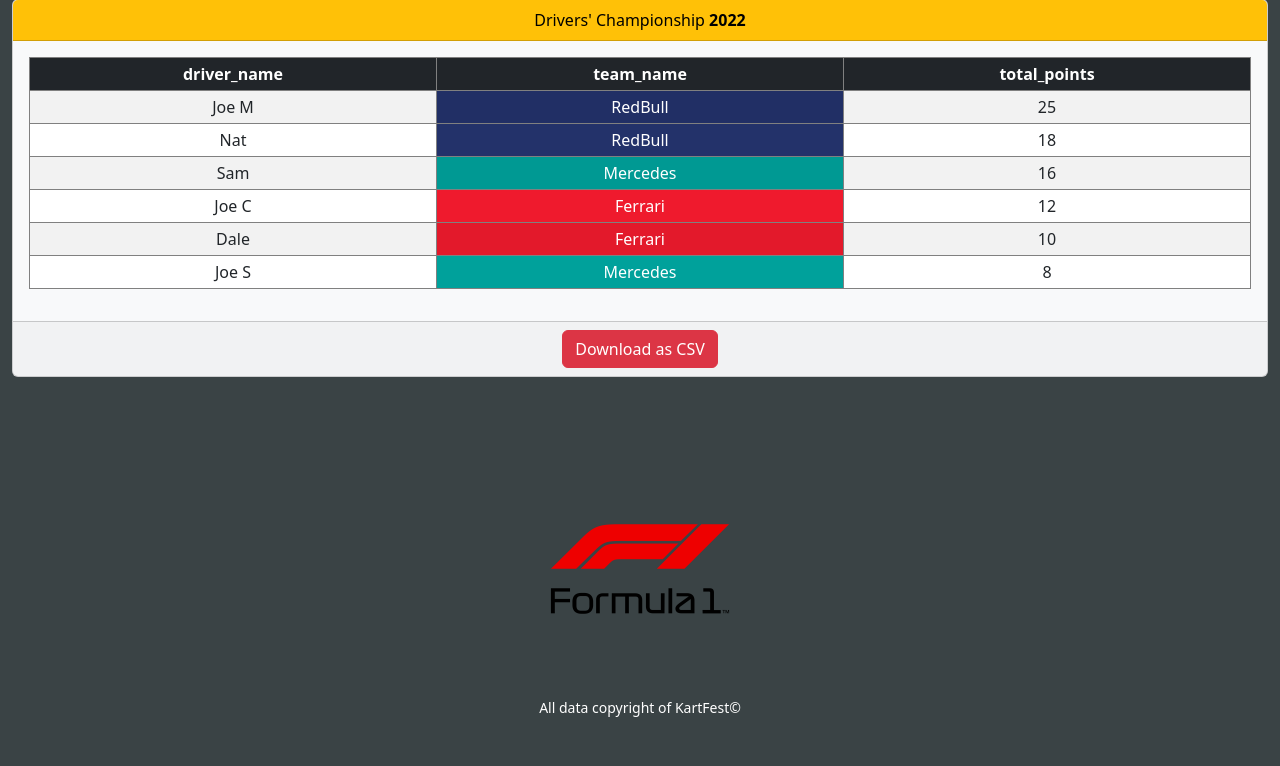
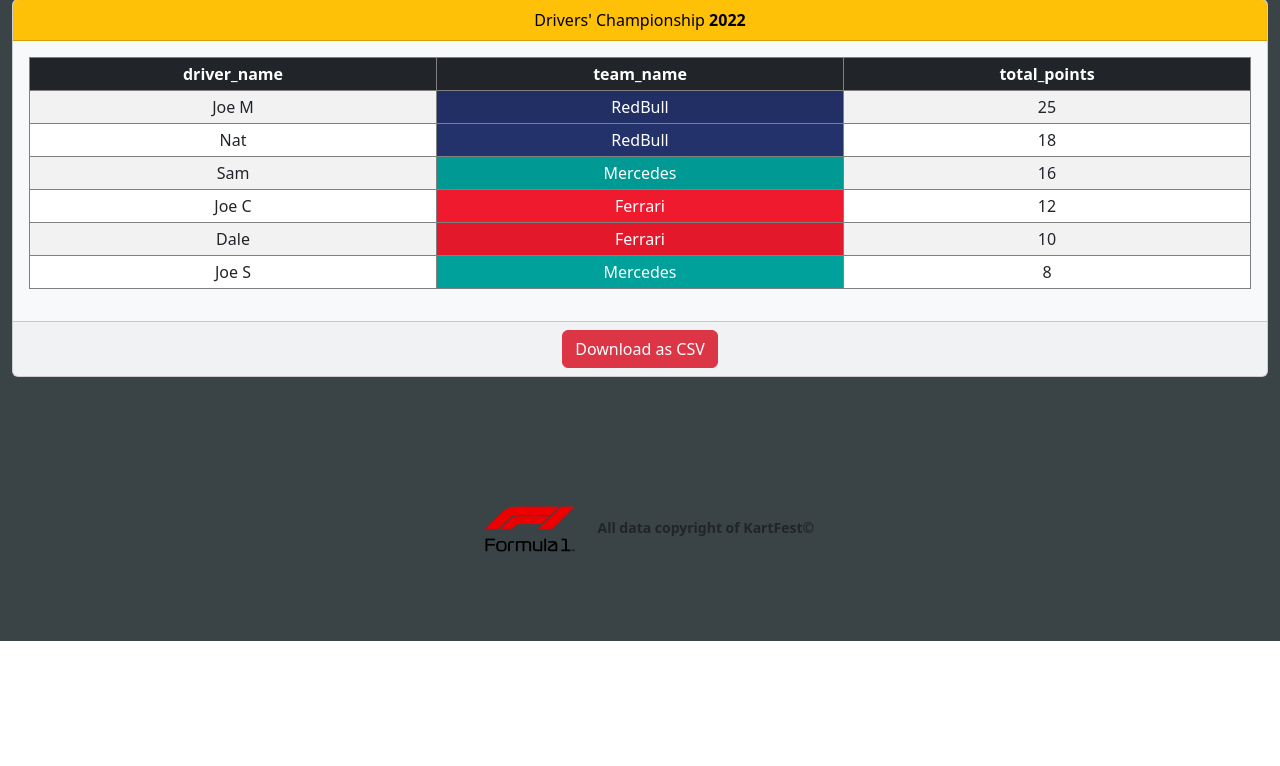
Before and after one commit to s93frost/kartfest, a Flask app: page /drivers_championship in a window 1280 px wide. Shown: the part 880-1646 px from the top of the page. After the commit the page ends 1521 px from the top, so only its background shows below. Run offline with Flask 3, Linux system fonts and the light colour scheme.

Commit message:
changed footer for layout.html

```diff
--- a/templates/layout.html
+++ b/templates/layout.html
@@ -53,10 +53,11 @@
             {% block main %}{% endblock %}
         </main>
 
-        <footer class="mb-5 small text-center">
-            <img src="/static/favicon.ico" alt="logo" width="20%" height="20%">
-            <br>
-            All data copyright of KartFest©
+        <br>
+
+        <footer class="mb-5 text-dark small text-center">
+            <img src="/static/favicon.ico" alt="logo" width="10%" height="10%">
+            <b>All data copyright of KartFest©</b>
         </footer>
 
         <!-- jQuery, Popper.js, Bootstrap JS -->
```
